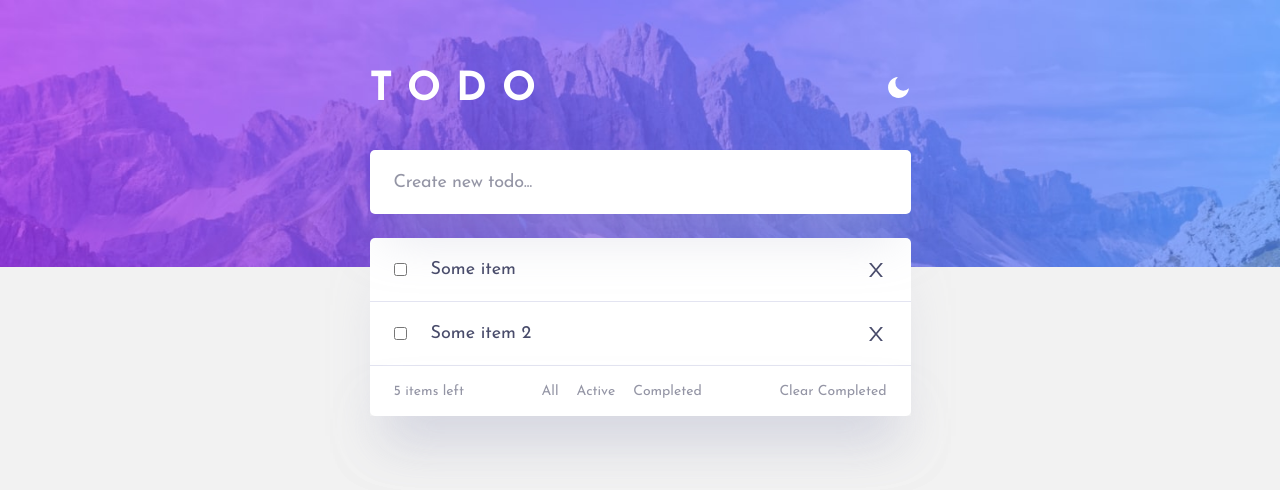
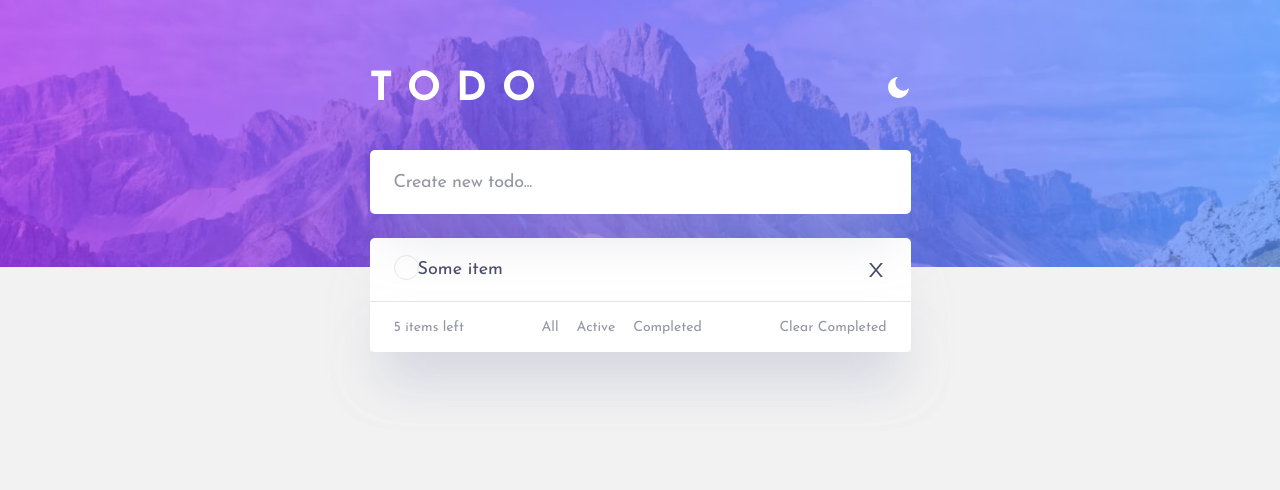
Before and after one commit to EdwinSch/react-todo-list, a React (Vite) app: page / in a window 1280 px wide. Shown: the top 490 px of the page. Built offline with nearby package versions, Linux system fonts and the light colour scheme.

Commit message:
working on custom checkboxes

```diff
--- a/src/components/List.jsx
+++ b/src/components/List.jsx
@@ -6,20 +6,18 @@
   return (
     <section className="list-container">
       <ul className="list">
+        {/* start */}
         <li className="item">
-          <input type="checkbox" name="" id="" />
+          <label htmlFor="checkbox" className="box">
+            <input type="checkbox" name="" id="checkbox" />
+            <span className="checkmark"></span>
+          </label>
           <div className="flex-container">
             <p>Some item</p>
             <AiOutlineClose className="delete-item" />
           </div>
         </li>
-        <li className="item">
-          <input type="checkbox" name="" id="" />
-          <div className="flex-container">
-            <p>Some item 2</p>
-            <AiOutlineClose className="delete-item" />
-          </div>
-        </li>
+        {/* end */}
       </ul>
       <Footer />
     </section>
--- a/src/main.jsx
+++ b/src/main.jsx
@@ -2,6 +2,7 @@
 import ReactDOM from "react-dom/client";
 import App from "./App.jsx";
 import "./styles/main.scss";
+import "./styles/checkbox.scss";
 
 ReactDOM.createRoot(document.getElementById("root")).render(
   <React.StrictMode>
--- /dev/null
+++ b/src/styles/checkbox.scss
@@ -0,0 +1,68 @@
+/* Customize the label (the container) */
+.box {
+  display: block;
+  position: relative;
+  //   padding-left: 35px;
+  //   margin-bottom: 12px;
+  cursor: pointer;
+  font-size: 22px;
+  -webkit-user-select: none;
+  -moz-user-select: none;
+  -ms-user-select: none;
+  user-select: none;
+}
+
+/* Hide the browser's default checkbox */
+.box input {
+  position: absolute;
+  opacity: 0;
+  cursor: pointer;
+  height: 0;
+  width: 0;
+}
+
+/* Create a custom checkbox */
+.checkmark {
+  position: absolute;
+  top: -15px;
+  left: 0;
+  height: 25px;
+  width: 25px;
+  border-radius: 99%;
+  background-color: transparent;
+  border: 1px solid #e3e4f1;
+}
+
+/* On mouse-over, add a grey background color */
+.box:hover input ~ .checkmark {
+  background-image: linear-gradient(135deg, #57ddff, #c058f3);
+}
+/* When the checkbox is checked, add a blue background */
+.box input:checked ~ .checkmark {
+  background-image: linear-gradient(135deg, #57ddff, #c058f3);
+}
+
+/* Create the checkmark/indicator (hidden when not checked) */
+.checkmark:after {
+  content: "";
+  position: absolute;
+  display: none;
+}
+
+/* Show the checkmark when checked */
+.box input:checked ~ .checkmark:after {
+  display: block;
+}
+
+/* Style the checkmark/indicator */
+.box .checkmark:after {
+  left: 9px;
+  top: 5px;
+  width: 5px;
+  height: 10px;
+  border: solid white;
+  border-width: 0 3px 3px 0;
+  -webkit-transform: rotate(45deg);
+  -ms-transform: rotate(45deg);
+  transform: rotate(45deg);
+}
--- a/src/styles/main.scss
+++ b/src/styles/main.scss
@@ -6,7 +6,7 @@
 }
 $font: "Josefin Sans", sans-serif;
 $inspect: solid red 1px;
-$gradient: linear-gradient hsl(192, 100%, 67%) to hsl(280, 87%, 65%);
+$gradient: linear-gradient(135deg, #57ddff, #c058f3);
 $white: #ffffff;
 
 // Lightmode
```
